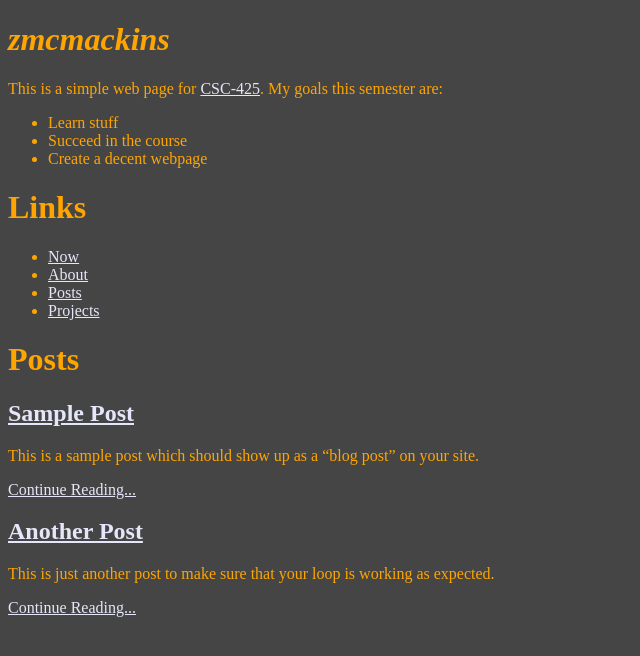
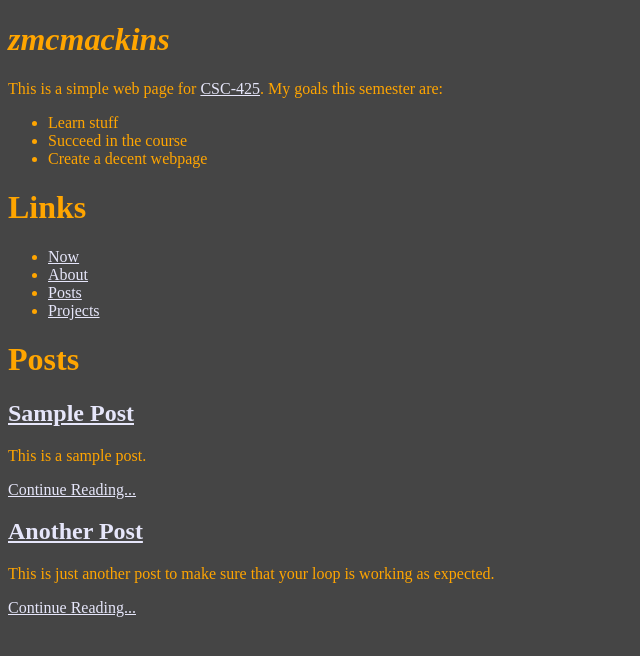
Before and after one commit to zmcmackins/zmcmackins.github.io, a Jekyll site: the page built from posts.html, in a window 1280 px wide. Shown: the top 656 px of the page, without its empty margins (0-640 px from the left). Built offline with Jekyll 4.4.1, drawn with Linux system fonts in a browser that asks for light colours.

Commit message:
Update 2018-08-15-sample.md

```diff
--- a/_posts/2018-08-15-sample.md
+++ b/_posts/2018-08-15-sample.md
@@ -3,8 +3,8 @@
 layout: ../main
 ---
 
-This is a sample post which should show up as a "blog post" on your site.
+This is a sample post.
 
-## Did it work?
+## This is only a test
 
-If you are seeing this, then I guess so?
+Only a test...
```
